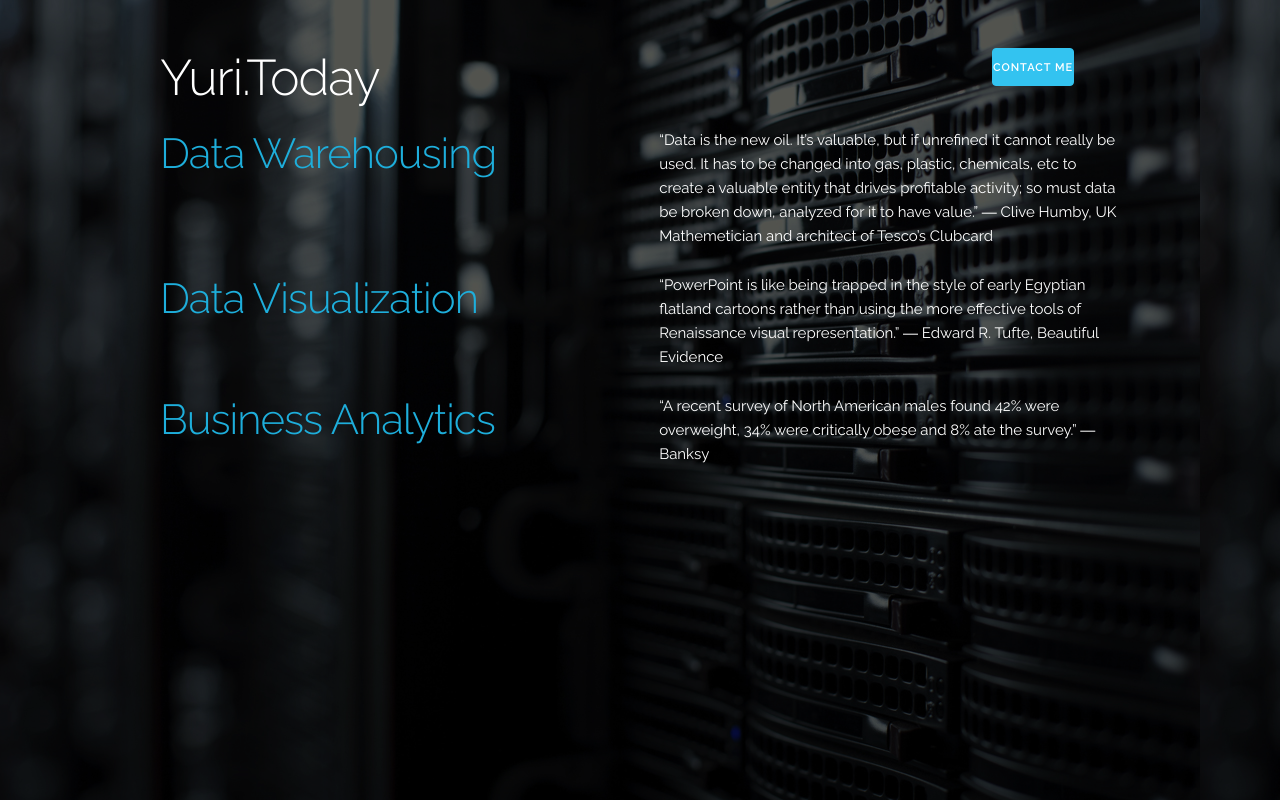
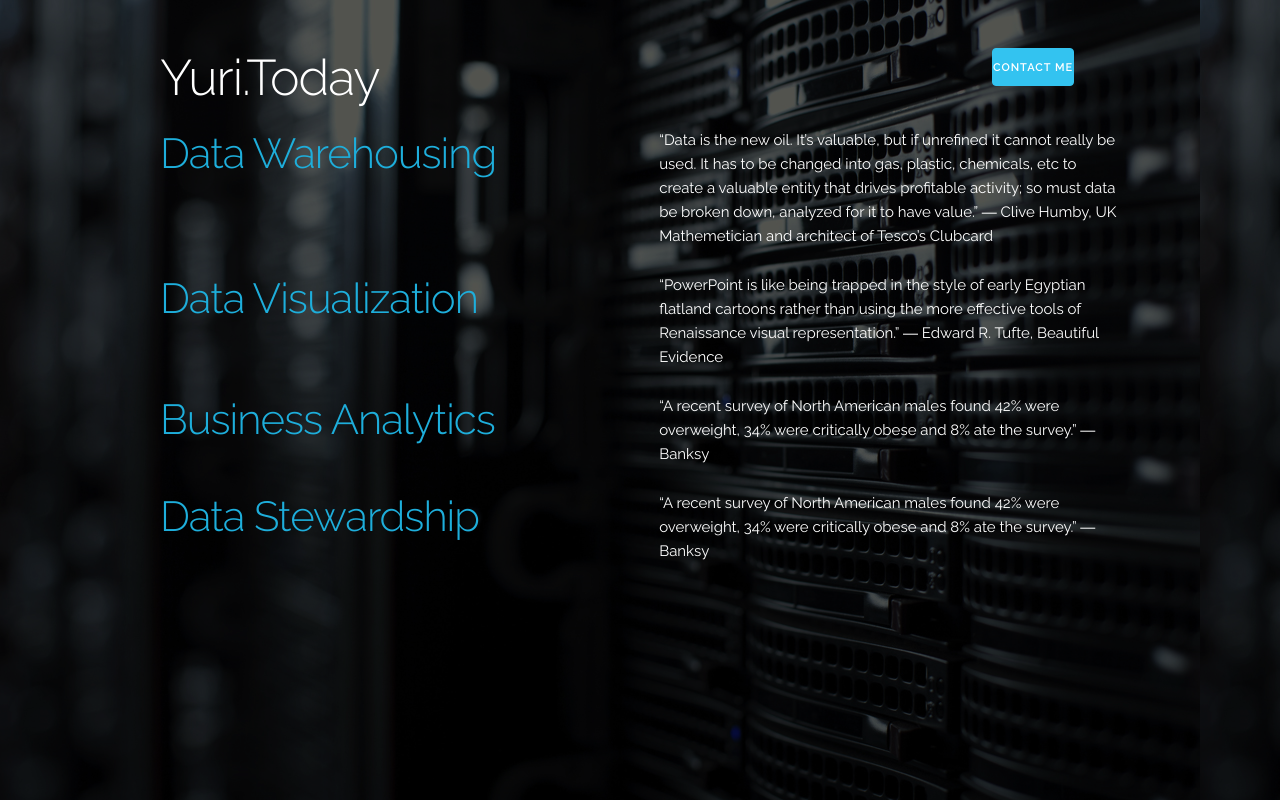
Before and after one commit to clementines/clementines.github.io, a plain HTML site: page index.html in a window 1280 px wide. Drawn offline with Linux system fonts and the light colour scheme.

Commit message:
Homepage modifed

```diff
--- a/index.html
+++ b/index.html
@@ -111,6 +111,24 @@
          <!-- The core idea of data warehousing is to separate the analytical queries that extract strategic information, which are commonly called OLAP (On-Line Analytical Processing) queries, from the operational ones, called OLTP (On-Line Transactional Processing) queries, by building a new information repository (the data warehouse) that integrates the elemental data coming from different sources, organizes them into an appropriate structure, and makes them available for analyses and evaluations aimed at planning and decision making. -->
       </div>
     </div>
+
+    <div class="row">
+      <!-- <div class="one column" style="margin-top: 5%">
+      </div> -->
+      <div class="six columns">
+        <a class="noline" href="dt171117.gif">
+          <h2>Data Stewardship</h2>
+        </a>
+      </div>
+      <div class="six columns">
+                                <!-- style="margin-top: 25%" -->
+        <!-- <h4>Basic Page</h4> -->
+        <p>“A recent survey of North American males found 42% were overweight, 34% were critically obese and 8% ate the survey.”
+        ― Banksy</p>
+         <!-- The core idea of data warehousing is to separate the analytical queries that extract strategic information, which are commonly called OLAP (On-Line Analytical Processing) queries, from the operational ones, called OLTP (On-Line Transactional Processing) queries, by building a new information repository (the data warehouse) that integrates the elemental data coming from different sources, organizes them into an appropriate structure, and makes them available for analyses and evaluations aimed at planning and decision making. -->
+      </div>
+    </div>
+
   </div>
 
 </div>
```
